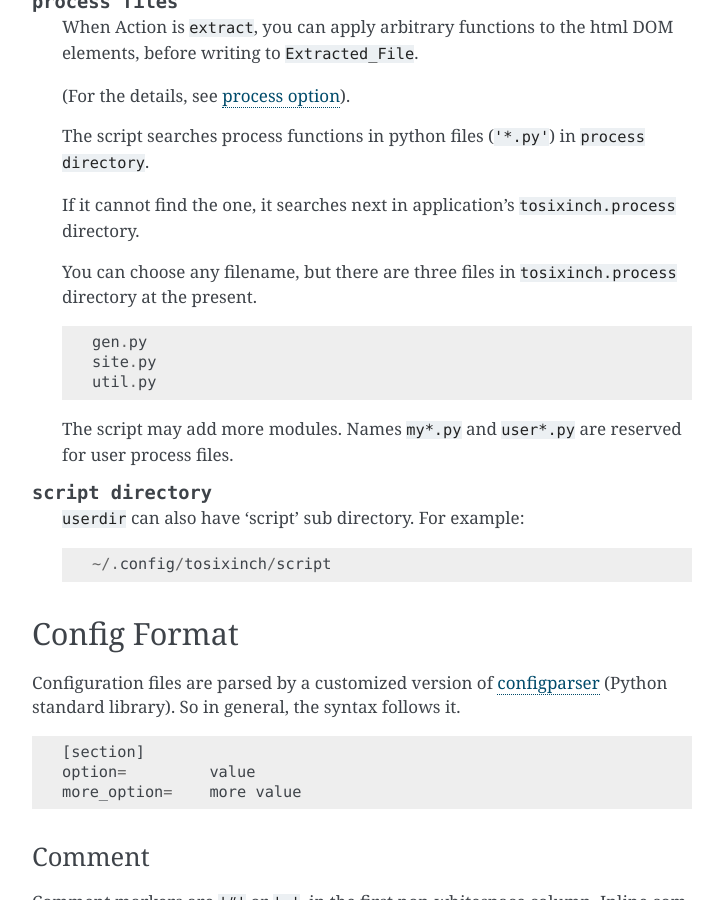
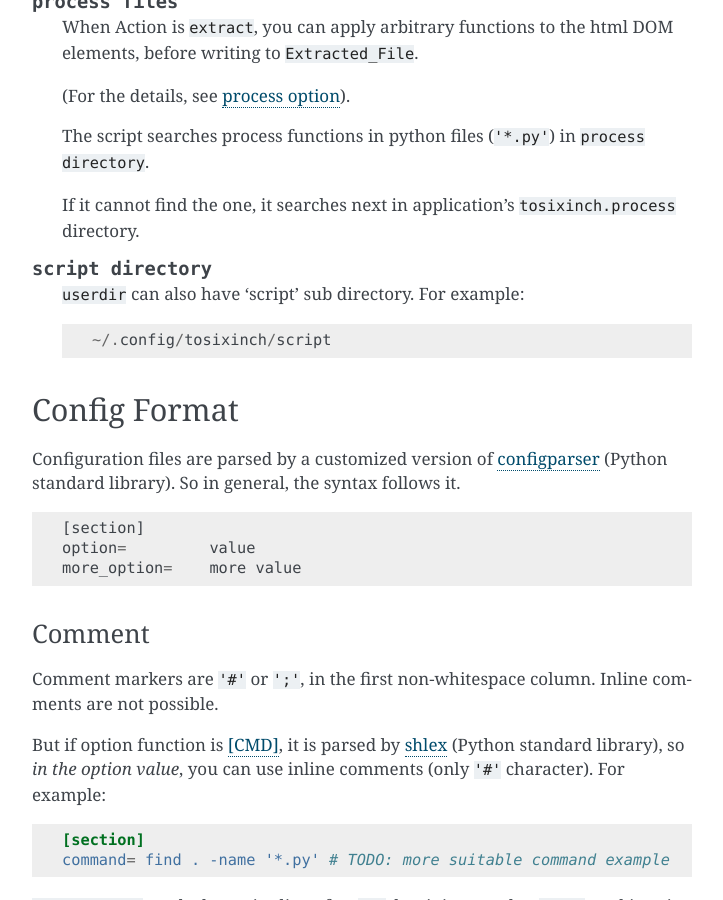
Before and after one commit to openandclose/tosixinch, a Sphinx documentation site: the page built from docs/overview.rst, in a window 1280 px wide and 900 px high, scrolled down 7061 px. Shown: the whole window, without its empty margins (388-1111 px from the left). Built offline with Sphinx 7.4.7, drawn with Linux system fonts in a browser that asks for light colours.

Commit message:
Fix loose function lookup
Previously users couldn't use the same name as application module names.
Now the same names are OK.

```diff
--- a/docs/overview.rst
+++ b/docs/overview.rst
@@ -375,16 +375,6 @@ Config Files
     If it cannot find the one,
     it searches next in application's ``tosixinch.process`` directory.
 
-    You can choose any filename,
-    but there are three files in ``tosixinch.process`` directory at the present. ::
-
-        gen.py
-        site.py
-        util.py
-
-    The script may add more modules.
-    Names ``my*.py`` and ``user*.py`` are reserved for user process files.
-
 .. dword:: script directory
 
     ``userdir`` can also have 'script' sub directory. For example::
```
Also changed, not shown: 1 other file.
